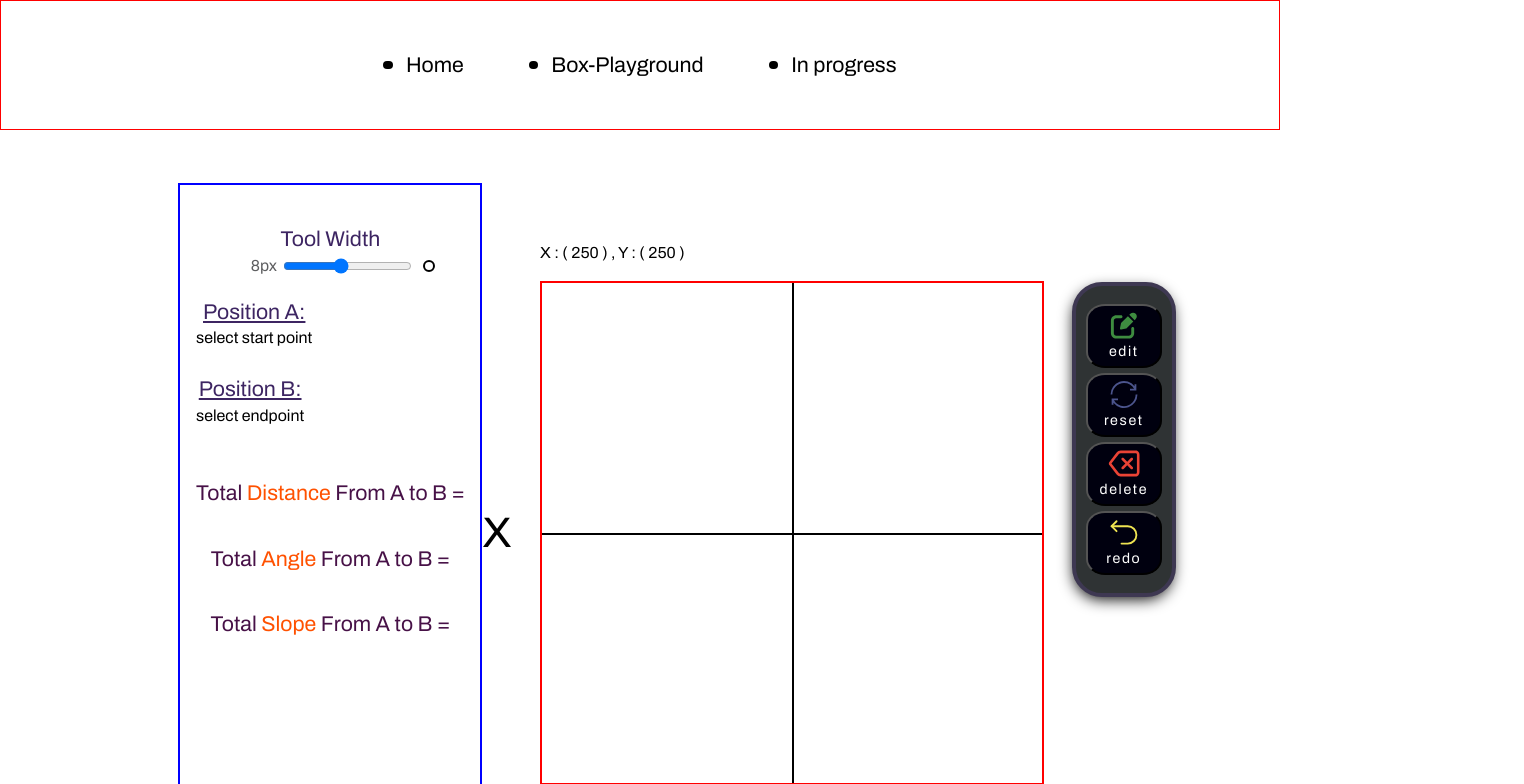
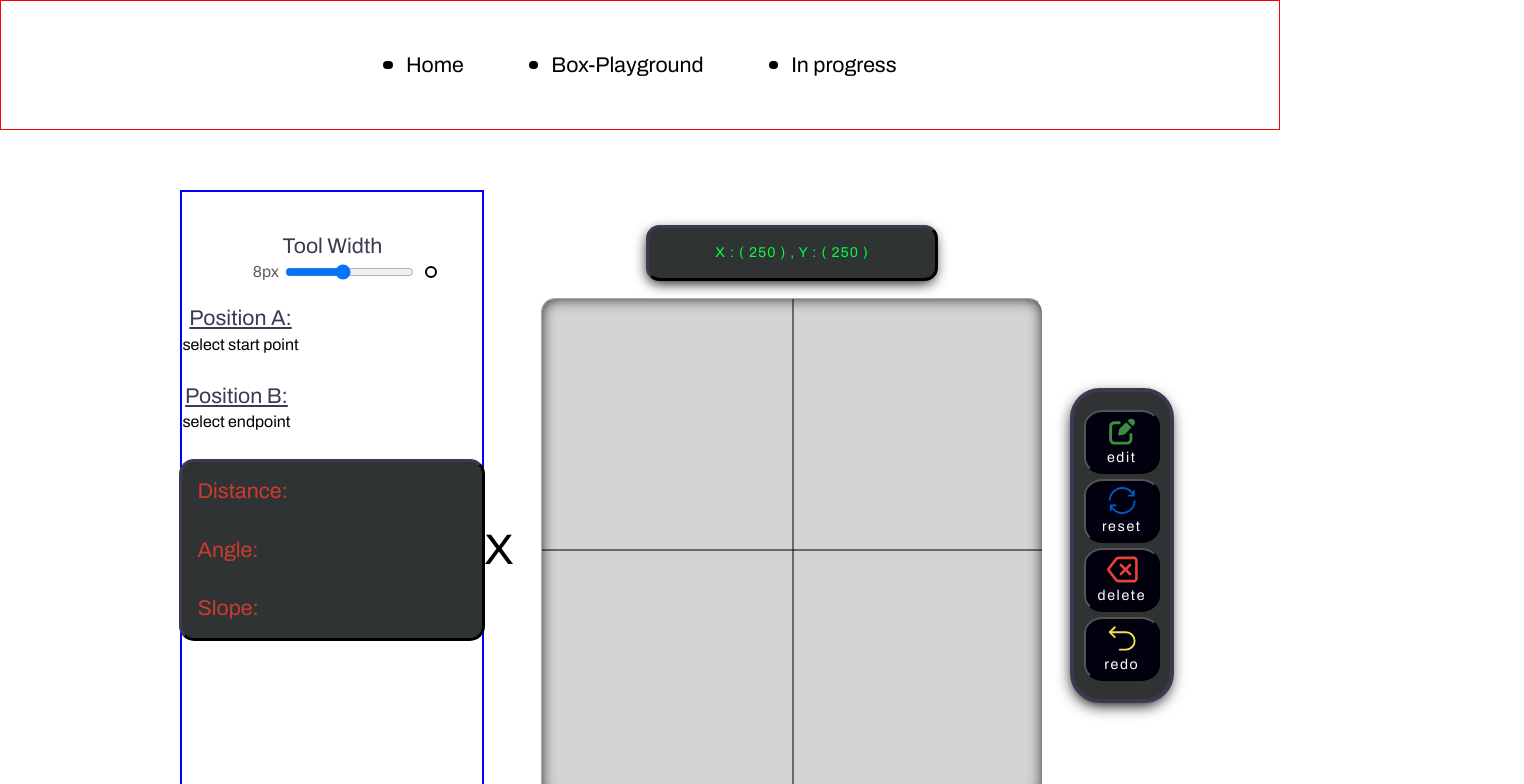
Before and after one commit to Tanner-Davison/greensock-animations, a React (Create React App) app: page /box-playground in a window 1280 px wide. Shown: the top 784 px of the page, 1524 px wide, since content can reach past the window. Built offline with nearby package versions, Linux system fonts and the light colour scheme.

Commit message:
added some more css to Grid Playground

```diff
--- a/src/components/BoxPlayground.js
+++ b/src/components/BoxPlayground.js
@@ -1,4 +1,4 @@
-import React, { useState } from 'react'
+import React, { useState, useEffect } from 'react'
 import styled from 'styled-components'
 import colors from '../styles/colors'
 import media from '../styles/media'
@@ -13,11 +13,12 @@ import { getDistance } from '../utils/getDistance'
 import { getAngle } from '../utils/getAngle'
 import { getSlope } from '../utils/getSlope'
 import getMedia from '../utils/getMedia'
+import useMedia from '../utils/useMedia.js'
 import { gsap } from 'gsap'
 const BoxPlayground = () => {
   const [currentY, setCurrentY] = useState('250')
   const [currentX, setCurrentX] = useState('250')
-  const [indicX, setIndicX] = useState('50.5%')
+  const [indicX, setIndicX] = useState('52%')
   const [indicY, setIndicY] = useState('48%')
   const [lineStart, setLineStart] = useState({ x: '', y: '' })
   const [lineEnd, setLineEnd] = useState({ x: '', y: '' })
@@ -30,7 +31,11 @@ const BoxPlayground = () => {
   const [recentlyDeleted, setRecentlyDeleted] = useState([])
   const [totalIsReady, setTotalIsReady] = useState(false)
   const [sliderValue, setSliderValue] = useState(8)
-
+  const [controlValues, setControlValues] = useState('')
+  useEffect(() => {
+    const values = getMedia('45%', '32%', '32%', '32%')
+    setControlValues(values)
+  }, [])
   const [setX, setSetX] = useState({
     x1: '',
     x2: '',
@@ -140,13 +145,16 @@ const BoxPlayground = () => {
       gsap.fromTo(
         `#Layer_1Reset`,
         { rotate: 0 },
-        { rotate: 260, transformOrigin: '50% 50%' },
+        {
+          rotate: 360,
+          transformOrigin: '50% 50%',
+          duration: 1.5,
+          ease: 'back.out',
+        },
       )
     }
   }
   const runElements = elements.map((element, index) => {
-    console.log(sliderValue)
-
     return (
       <NewElement
         key={index}
@@ -165,9 +173,9 @@ const BoxPlayground = () => {
   return (
     <Wrapper>
       <BoundryWrapper>
-        <Controls>
+        <Controls $topValues={controlValues}>
           <Toggle onClick={() => setIsActive(!isActive)}>
-            edit <EditTool />
+            edit <EditTool widths={'100%'} heights={'100%'} />
           </Toggle>
           <Toggle
             id={'resetTarget'}
@@ -176,20 +184,22 @@ const BoxPlayground = () => {
             onMouseEnter={(e) => handleToolEnter(e)}
           >
             reset{' '}
-            <ResetTool id={'resetTool'} widths={'100px'} heights={'100px'} />
+            <ResetTool id={'resetTool'} widths={'100%'} heights={'100%'} />
           </Toggle>
           <Toggle onClick={() => deleteLast()}>
-            delete <DeleteTool />
+            delete <DeleteTool widths={'100%'} heights={'100%'} />
           </Toggle>
           <Toggle onClick={() => redo()}>
-            redo <UndoTool />
+            redo <UndoTool widths={'100%'} heights={'100%'} />
           </Toggle>
         </Controls>
-        <Reader>
-          {!isActive
-            ? `X : ( ${currentX} ) , Y : ( ${currentY} ) `
-            : 'In edit mode '}
-        </Reader>
+        <ReaderContainer>
+          <Reader>
+            {!isActive
+              ? `X : ( ${currentX} ) , Y : ( ${currentY} ) `
+              : 'Selection Mode '}
+          </Reader>
+        </ReaderContainer>
         <Boundry
           onMouseMove={(e) => handleOnBoundryMove(e)}
           onMouseLeave={(e) => handleOnBoundryLeave(e)}
@@ -215,18 +225,16 @@ const BoxPlayground = () => {
           <XAxis $top={`${currentY}`} />
           <YAxis $left={`${currentX}`} />
         </Boundry>
-        <Indicator className='indicX' $topX={`${indicX}`}>
+        <XandYLetters className='indicX' $topX={`${indicX}`}>
           {'X'}
-        </Indicator>
-        <Indicator className='indicY' $topY={`${indicY}`}>
+        </XandYLetters>
+        <XandYLetters className='indicY' $topY={`${indicY}`}>
           {'Y'}
-        </Indicator>
+        </XandYLetters>
       </BoundryWrapper>
-
       <DisplayCalc>
         <SliderDiv>
           <Span>Tool Width</Span>
-
           <Slider>
             <SpanEx>{`${sliderValue}px`}</SpanEx>
             <input
@@ -246,12 +254,11 @@ const BoxPlayground = () => {
               <Span $underline={true}>Position A:</Span>
               {setX.x1 !== '' && setY.y1 !== '' ? (
                 <PositionReadDiv>
-                  <SpannedText>
-                    <span style={{ color: colors.primaryOrange }}>x :</span>
-                    {`(${setX.x1} px) ,`}
-                    <br></br>
-                    <span style={{ color: 'blue' }}>y :</span>
-                    {`(${setY.y1} px)`}
+                  <SpannedText $color={'#CD3B30'}>
+                    x :{`(${setX.x1} px) ,`}
+                  </SpannedText>
+                  <SpannedText $color={'#005CC8'}>
+                    y :{`(${setY.y1} px)`}
                   </SpannedText>
                 </PositionReadDiv>
               ) : (
@@ -260,60 +267,55 @@ const BoxPlayground = () => {
             </NumberSet>
 
             <NumberSet>
-              <Span $underline={true}>Position B:</Span>
+              <Span $underline>Position B:</Span>
               {setX.x2 !== '' && setY.y2 !== '' ? (
                 <PositionReadDiv>
-                  <SpannedText>
-                    <span style={{ color: colors.primaryOrange }}>x : </span>
-                    {`(${setX.x2} px) ,`}
+                  <SpannedText $color={'#CD3B30'}>
+                    x :{`(${setX.x2} px) ,`}
                   </SpannedText>
 
-                  <SpannedText>
-                    <span style={{ color: 'blue' }}>y : </span>
-                    {`(${setY.y2} px)`}
+                  <SpannedText $color={'#005CC8'}>
+                    y :{`(${setY.y2} px)`}
                   </SpannedText>
                 </PositionReadDiv>
               ) : (
                 'select endpoint'
               )}
             </NumberSet>
-            <TotalDistance>
-              <Span $result={true}>
-                Total{' '}
-                <span style={{ color: colors.primaryOrange }}> Distance</span>{' '}
-                From A to B ={' '}
+
+            <CalculationWrapper>
+              <Calculation>
+              <Span $color={`#CD3B30`} $result={true}>
+                Distance:
               </Span>
 
               {totalIsReady && (
                 <>
                   <Results>
-                    {`(  ${getDistance(
+                   <Span $color={`#00FF41`}> {`(  ${getDistance(
                       setX.x1,
                       setY.y1,
                       setX.x2,
                       setY.y2,
                     )} px )`}
+                    </Span>
                   </Results>
                 </>
               )}
-              <TotalDistance>
-                <Span $result={true}>
-                  Total{' '}
-                  <span style={{ color: colors.primaryOrange }}> Angle</span>{' '}
-                  From A to B ={' '}
+             </Calculation>
+              <Calculation>
+                <Span $result={true} $color={`#CD3B30`}>
+                  Angle:
                 </Span>
-
                 {totalIsReady && (
                   <Results>
                     {`( ${getAngle(setX.x1, setY.y1, setX.x2, setY.y2)} °)`}
                   </Results>
                 )}
-              </TotalDistance>
-              <TotalDistance>
-                <Span $result={true}>
-                  Total{' '}
-                  <span style={{ color: colors.primaryOrange }}> Slope</span>{' '}
-                  From A to B ={' '}
+              </Calculation>
+              <Calculation>
+                <Span $result={true} $color={'#CD3B30'}>
+                  Slope:
                 </Span>
 
                 {totalIsReady && (
@@ -321,9 +323,10 @@ const BoxPlayground = () => {
                     {`( ${getSlope(setX.x1, setY.y1, setX.x2, setY.y2)}%)`}
                   </Results>
                 )}
-              </TotalDistance>
-            </TotalDistance>
+              </Calculation>
+              </CalculationWrapper>
           </Equation>
+
         </DistanceCalculater>
       </DisplayCalc>
     </Wrapper>
@@ -418,14 +421,13 @@ const Controls = styled.div`
   padding: 1.4vw 0.3vw;
   max-height: 34.722vw;
   gap: 0.4vw;
-  top: 8.944vw;
+  top: ${(props) => props.$topValues};
   right: -5.819vw;
   width: 6.944vw;
   ${media.fullWidth} {
     padding: 29px 0px;
     max-height: 300px;
     gap: 6px;
-    top: 143px;
     right: -55px;
     width: 100px;
   }
@@ -444,6 +446,9 @@ const NewElement = styled.span.attrs((props) => ({
     backgroundColor: props.$isindexed
       ? `${colors.primaryOrange}`
       : 'transparent',
+    border: props.$isindexed
+      ? `3px solid ${colors.primaryOrange}`
+      : `3px solid #005CC8`,
     height: `${props.$size}px`,
     width: `${props.$size}px`,
   },
@@ -456,7 +461,7 @@ const NewElement = styled.span.attrs((props) => ({
   margin: unset;
   justify-self: center;
   border-radius: 50px;
-  border: 2px solid black;
+  border: 3px solid #005cc8;
   z-index: -1;
   background-color: ${(props) =>
     props.$isHover ? `${colors.primaryOrange}` : 'transparent'};
@@ -480,26 +485,39 @@ const Results = styled.div`
   display: flex;
   align-items: center;
   justify-content: center;
+  flex-direction: column;
   ${text.h4};
 `
-const TotalDistance = styled.div`
+const Calculation = styled.div`
   display: flex;
-  flex-direction: column;
-  margin-top: 10%;
-  gap: 10px;
+  flex-direction:row;
+  max-width: 100%;
+  min-width: 100%;
+  padding:15px;
+  gap: 5px;
   ${text.bodyMBold};
   color: ${colors.primaryTeal};
 `
+const CalculationWrapper = styled.div`
+display: flex;
+flex-direction: column;
+background-color:#2F3334 ;
+border:3px outset #3e3852;
+max-width: 100%;
+min-width:100%;
+align-self: center;
+border-radius:15px;
+`
 const Span = styled.h4.attrs((props) => ({
   style: {
-    color: props.$result ? `${colors.darkPurple}` : `${colors.primaryPurple}`,
+    color: props.$color ? `${props.$color}` : `#3e3852`,
     textDecoration: props.$underline ? 'underline' : 'none',
   },
 }))`
   position: relative;
   ${text.h4}
   margin:unset;
-  color: ${colors.primaryPurple};
+  color: #3e3852;
   align-self: center;
   justify-self: center;
   z-index: 100;
@@ -515,6 +533,7 @@ const NumberSet = styled.p`
 const SpannedText = styled.p`
   ${text.bodyMBold}
   margin: unset;
+  color: ${(props) => props.$color};
 `
 const PositionReadDiv = styled.div`
   display: flex;
@@ -533,6 +552,7 @@ const Equation = styled.div`
 const DistanceCalculater = styled.div`
   display: flex;
   flex-direction: column;
+  width: 100%;
 `
 const DisplayCalc = styled.div`
   position: relative;
@@ -547,11 +567,41 @@ const DisplayCalc = styled.div`
   height: 600px;
 `
 const Reader = styled.p`
-  ${text.bodyMBold}
+  ${text.bodySBold}
+  color:#00FF41;
+  letter-spacing: 1px;
 `
-const Indicator = styled.h2.attrs((props) => ({
+const ReaderContainer = styled.div`
+  display: flex;
+  align-items: center;
+  justify-content: center;
+  align-self: center;
+  box-sizing: border-box;
+  background-color: #2f3334;
+  width: 22.889vw;
+  border: 0.278vw outset #3e3852;
+  -webkit-box-shadow: -0.069vw 0.347vw 1.042vw -0.208vw #000000;
+  box-shadow: -0.069vw 0.347vw 1.042vw -0.208vw #000000;
+  margin-bottom: 1.389vw;
+  border-radius: 1.042vw;
+  ${media.fullWidth} {
+    width: 330px;
+    border: 4px outset #3e3852;
+    -webkit-box-shadow: -1px 5px 15px -3px #000000;
+    box-shadow: -1px 5px 15px -3px #000000;
+    margin-bottom: 20px;
+    border-radius: 15px;
+  }
+
+  ${media.tablet} {
+  }
+
+  ${media.mobile} {
+  }
+`
+const XandYLetters = styled.h2.attrs((props) => ({
   style: {
-    top: props.$topX ? `${props.$topX}` : `93%`,
+    top: props.$topX ? `${props.$topX}` : `94%`,
     left: props.$topY ? `${props.$topY}` : '0%',
   },
 }))`
@@ -571,9 +621,10 @@ const YAxis = styled.span.attrs((props) => ({
   background-color: black;
   z-index: 100;
   height: 100%;
+  opacity: 50%;
   width: 0.139vw;
   ${media.fullWidth} {
-    width: 0.139vw;
+    width: 2px;
   }
 
   ${media.tablet} {
@@ -591,6 +642,7 @@ const XAxis = styled.span.attrs((props) => ({
   pointer-events: none;
   position: absolute;
   background-color: black;
+  opacity: 50%;
   width: 100%;
   height: 0.139vw;
   z-index: 100;
@@ -622,16 +674,20 @@ const BoundryWrapper = styled.div`
 `
 const Boundry = styled.div.attrs((props) => ({
   style: {
-    backgroundColor: props.$active ? 'lightgray' : 'transparent',
+    backgroundColor: props.$active ? '#A9A9A9' : 'lightgray',
   },
 }))`
   position: relative;
   display: flex;
   overflow: hidden;
   background-color: transparent;
-  border: 2px solid red;
+  -webkit-box-shadow: inset 0px 0px 15px -2px #000000;
+  box-shadow: inset 0px 0px 15px -2px #000000;
   width: 500px;
   height: 500px;
+  border-radius: 1vw;
+  outline: 0.1vw inset #ffff;
+  box-sizing: border-box;
   z-index: 1;
   ${media.fullWidth} {
     width: 500px;
--- a/src/components/Line.js
+++ b/src/components/Line.js
@@ -1,31 +1,33 @@
-import React, { useEffect, useRef } from 'react';
-import styled from 'styled-components';
-import media from '../styles/media';
-import colors from '../styles/colors';
-import text from '../styles/text';
+import React, { useEffect, useRef } from 'react'
+import styled from 'styled-components'
+import media from '../styles/media'
+import colors from '../styles/colors'
+import text from '../styles/text'
 
-export const Line = ({start, end }) => {
-  const lineRef = useRef();
+export const Line = ({ start, end }) => {
+  const lineRef = useRef()
 
   useEffect(() => {
-    const lineElement = lineRef.current;
-    const deltaX = end.x - start.x;
-    const deltaY = end.y - start.y;
-    const length = Math.sqrt(deltaX * deltaX + deltaY * deltaY);
-    const angle = Math.atan2(deltaY, deltaX) * (180 / Math.PI);
+    const lineElement = lineRef.current
+    const deltaX = end.x - start.x
+    const deltaY = end.y - start.y
+    const length = Math.sqrt(deltaX * deltaX + deltaY * deltaY)
+    const angle = Math.atan2(deltaY, deltaX) * (180 / Math.PI)
     console.log(angle)
-    lineElement.style.width = `${length}px`;
-    lineElement.style.transform = `rotate(${angle}deg)`;
-    lineElement.style.left = `${start.x}px`;
-    lineElement.style.top = `${start.y}px`;
-    lineElement.style.transformOrigin = 'top left';
-  }, [start, end]);
+    lineElement.style.width = `${length}px`
+    lineElement.style.transform = `rotate(${angle}deg)`
+    lineElement.style.left = `${start.x}px`
+    lineElement.style.top = `${start.y}px`
+    lineElement.style.transformOrigin = 'top left'
+  }, [start, end])
 
-  return <LineEl ref={lineRef} className="line"></LineEl>;
-};
+  return <LineEl ref={lineRef} className='line'></LineEl>
+}
 const LineEl = styled.span`
-position: relative;
-height: 3px;
-
-background-color: black;
+  position: relative;
+  height: 4px;
+  border-radius: 50px;
+  -webkit-box-shadow: 0px 0px 15px 0px #ffffff;
+  box-shadow: 0px 0px 15px 0px #ffffff;
+  background-color: #000000;
 `
--- a/src/images/graphTools/DeleteTool.js
+++ b/src/images/graphTools/DeleteTool.js
@@ -1,8 +1,8 @@
-const DeleteTool = () => {
+const DeleteTool = ({widths, heights}) => {
   return (
     <svg
-      width='800px'
-      height='800px'
+      width={widths}
+      height={heights}
       viewBox='0 0 24 24'
       fill='none'
       xmlns='http://www.w3.org/2000/svg'
--- a/src/images/graphTools/ResetTool.js
+++ b/src/images/graphTools/ResetTool.js
@@ -2,15 +2,13 @@ import React from 'react'
 const ResetTool = ({widths, heights}) => {
   return (
     <svg
-      fill='#4c558e'
+      fill='#005CC8'
       width={widths}
       height={heights}
       viewBox='0 0 512 512'
       data-name='Layer 1'
       id='Layer_1Reset'
       xmlns='http://www.w3.org/2000/svg'
-    //   onMouseEnter={handleOnMouseEnter}
-    //   onMouseLeave={onMouseLeave}
 
     >
       <path d='M64,256H34A222,222,0,0,1,430,118.15V85h30V190H355V160h67.27A192.21,192.21,0,0,0,256,64C150.13,64,64,150.13,64,256Zm384,0c0,105.87-86.13,192-192,192A192.21,192.21,0,0,1,89.73,352H157V322H52V427H82V393.85A222,222,0,0,0,478,256Z' />
--- a/src/images/graphTools/UndoTool.js
+++ b/src/images/graphTools/UndoTool.js
@@ -1,8 +1,8 @@
-const UndoTool = () => {
+const UndoTool = ({widths, heights}) => {
   return (
     <svg
-      width='800px'
-      height='800px'
+      width={widths}
+      height={heights}
       viewBox='-0.5 0 25 25'
       fill='none'
       xmlns='http://www.w3.org/2000/svg'
```
Also changed, not shown: src/images/graphTools/EditTool.js (+4 -4 lines).
